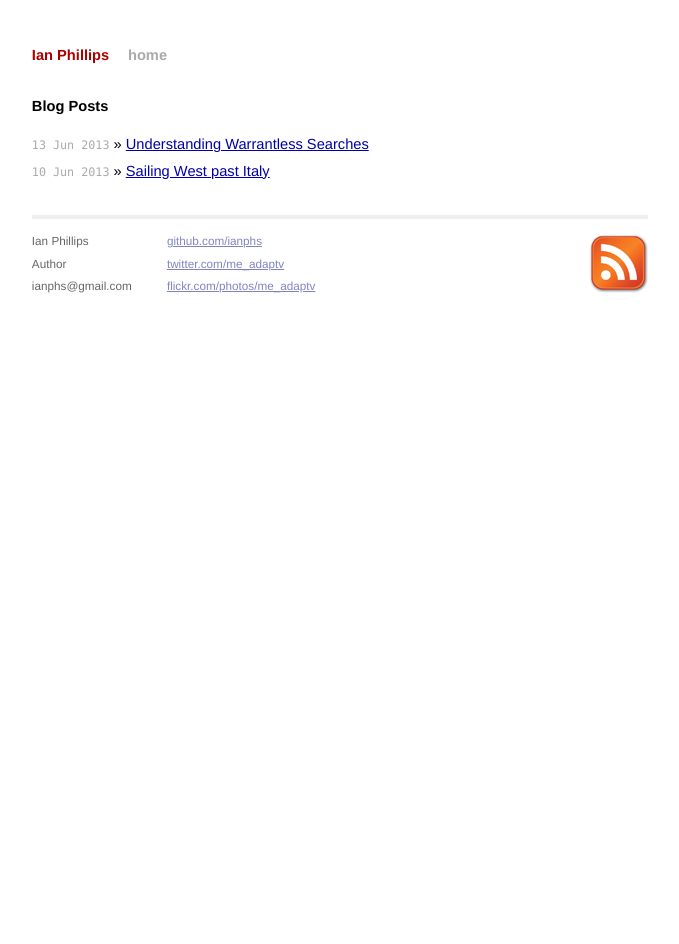
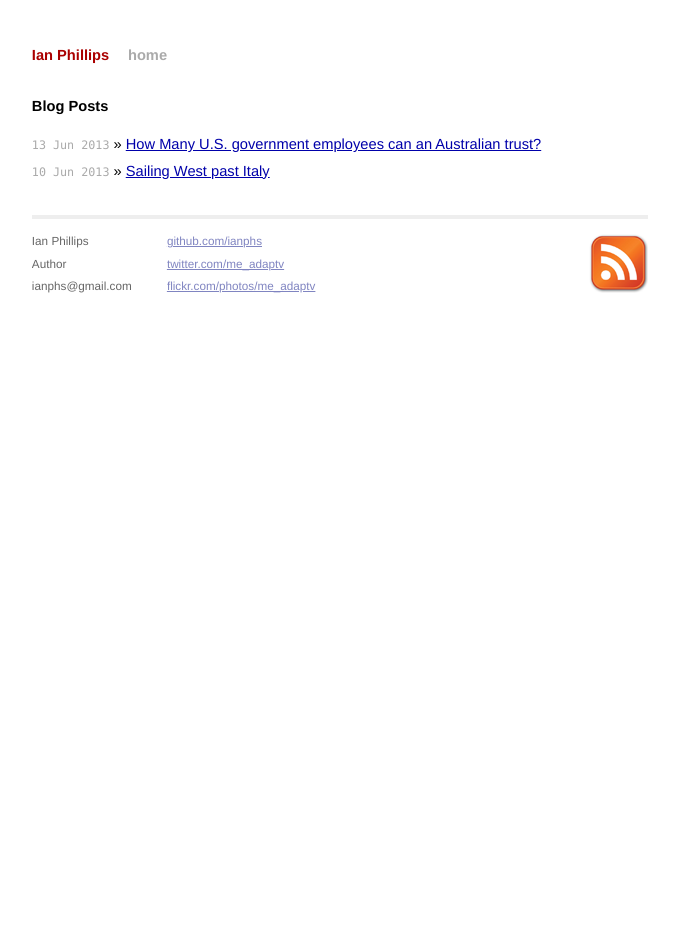
Before and after one commit to ianphs/blog, a Jekyll site: the page built from index.html, in a window 1280 px wide. Shown: the whole page, without its empty margins (300-979 px from the left). Built offline with Jekyll 4.4.1, drawn with Linux system fonts in a browser that asks for light colours; Markdown is read by kramdown in place of the engine named in the settings.

Commit message:
change title

```diff
--- a/_posts/2013-06-13-understanding-warrantless-searches.md
+++ b/_posts/2013-06-13-understanding-warrantless-searches.md
@@ -1,3 +1,13 @@
+---
+layout: post
+title: How Many U.S. government employees can an Australian trust?
+---
+
+{{ page.title }}
+================
+
+<p class="meta">13 June 2013 - Brisbane</p>
+
 Amid all the claims and counter-claims about U.S. government spying on the citizens of the world, it is difficult to arrive at absolute certainties. However, some things are starting to become clearer.
 
 When governments spy, not only the guilty suffer, plenty of innocent bystanders suffer too. You and me perhaps. All those trigger-happy cops enjoy showing how tough they are.
```
